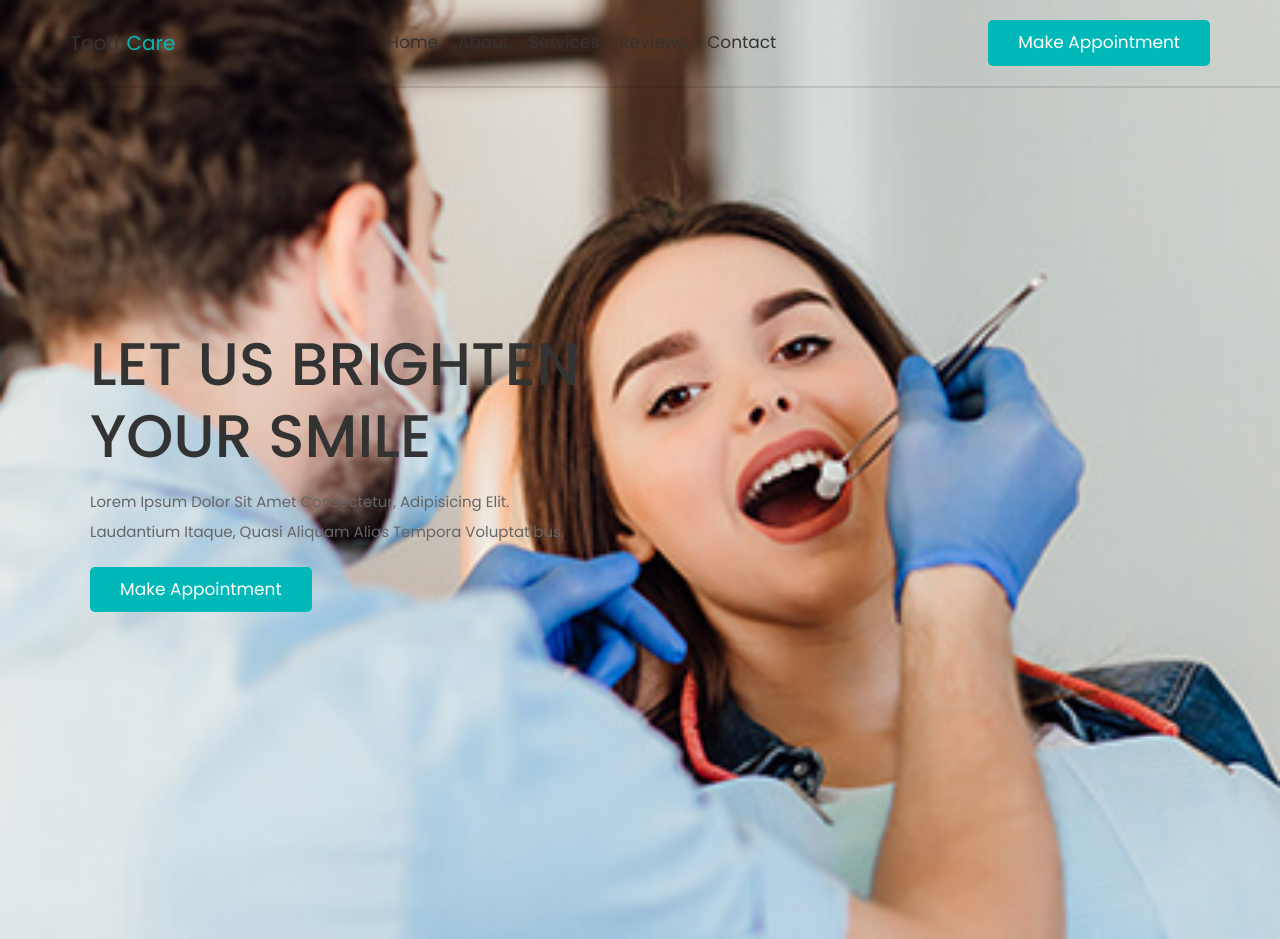
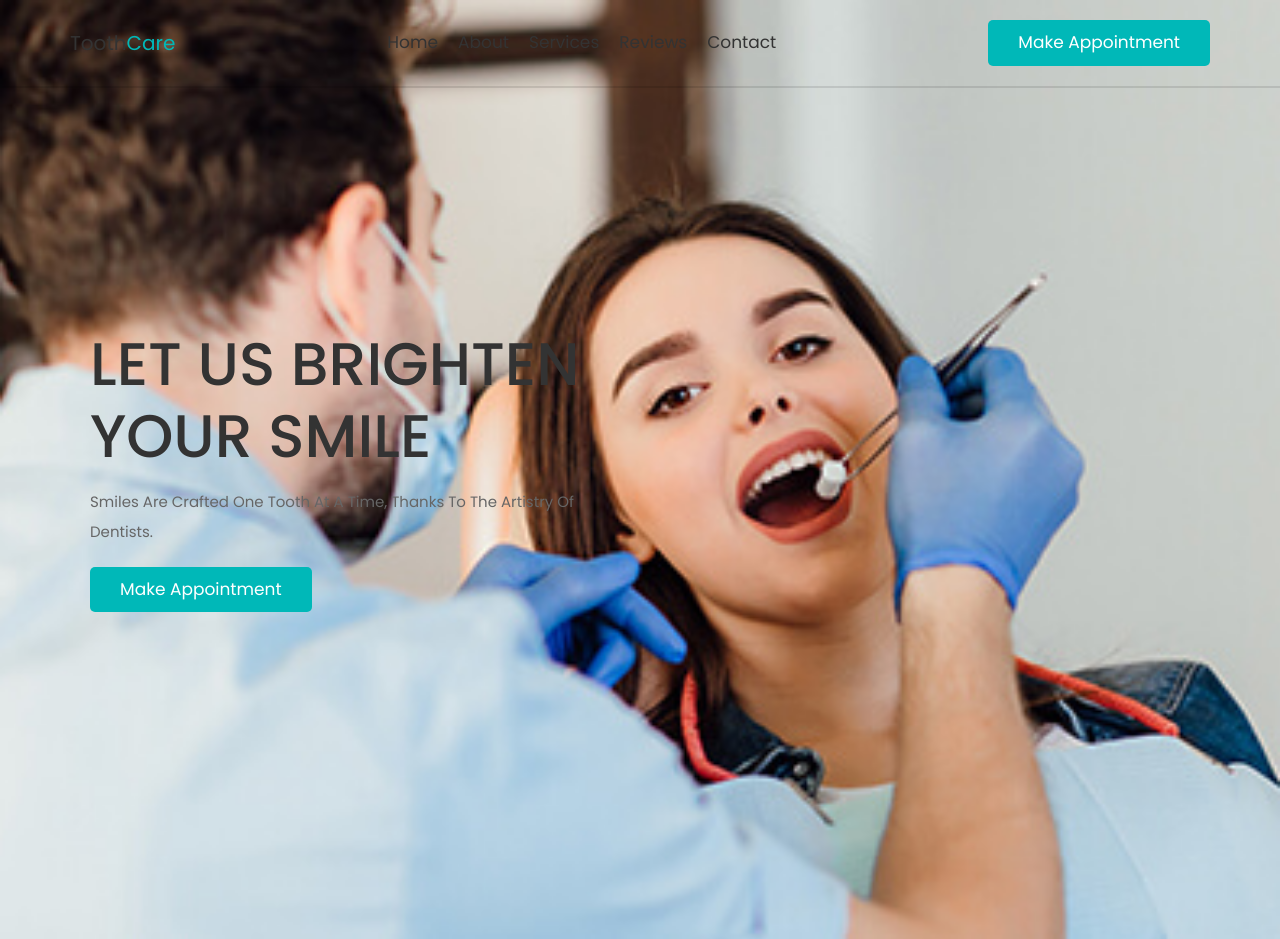
Before and after one commit to Dhanesha98/Dentist_website, a PHP site: page / in a window 1280 px wide. Shown: the top 939 px of the page. Run offline with PHP 8.4, Linux system fonts and the light colour scheme.

Commit message:
text edit

```diff
--- a/index.php
+++ b/index.php
@@ -79,8 +79,8 @@ if(isset($_POST['submit'])){
 
       <div class="row min-vh-100 align-items-center">
          <div class="content text-center text-md-left">
-            <h3>let us brighten your smile</h3>
-            <p>Lorem ipsum dolor sit amet consectetur, adipisicing elit. Laudantium itaque, quasi aliquam alias tempora voluptatibus.</p>
+            <h3>Let us brighten your smile</h3>
+            <p>Smiles are crafted one tooth at a time, thanks to the artistry of dentists.</p>
             <a href="#contact" class="link-btn">make appointment</a>
          </div>
       </div>
```
